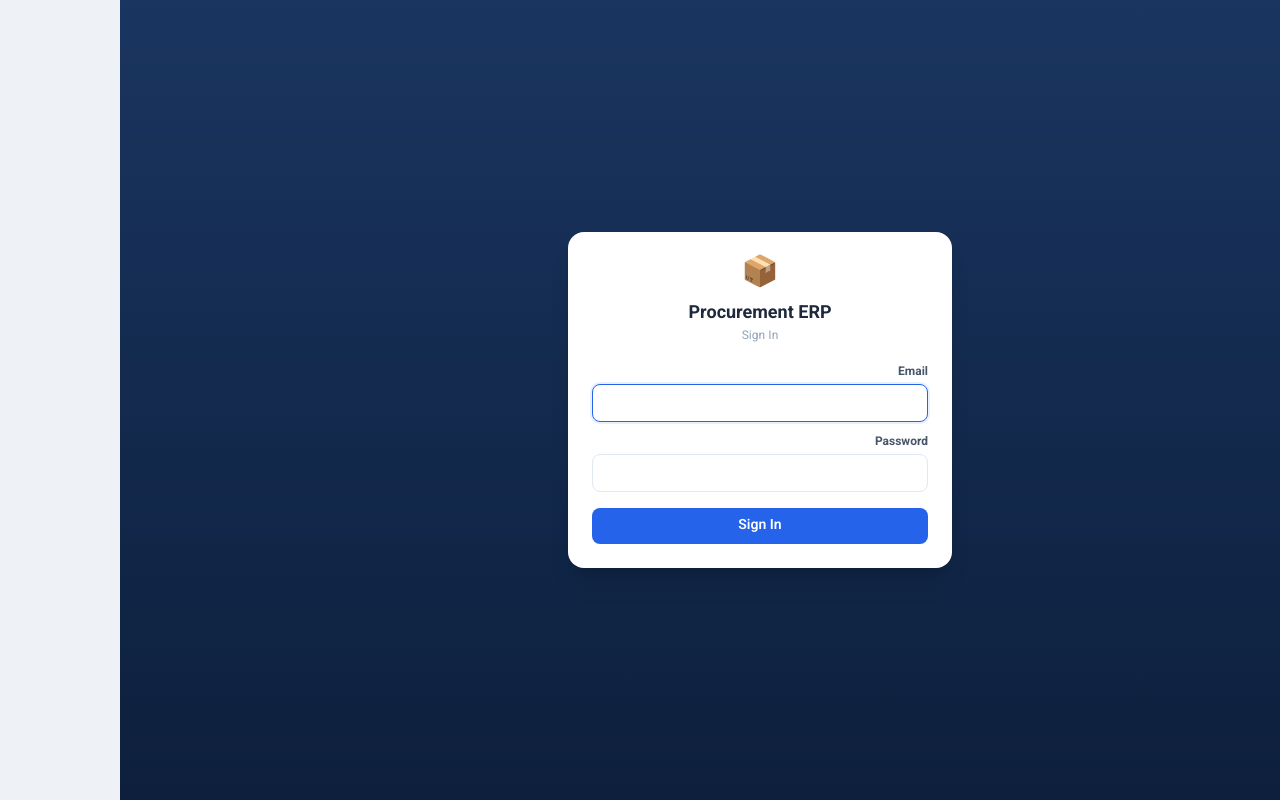
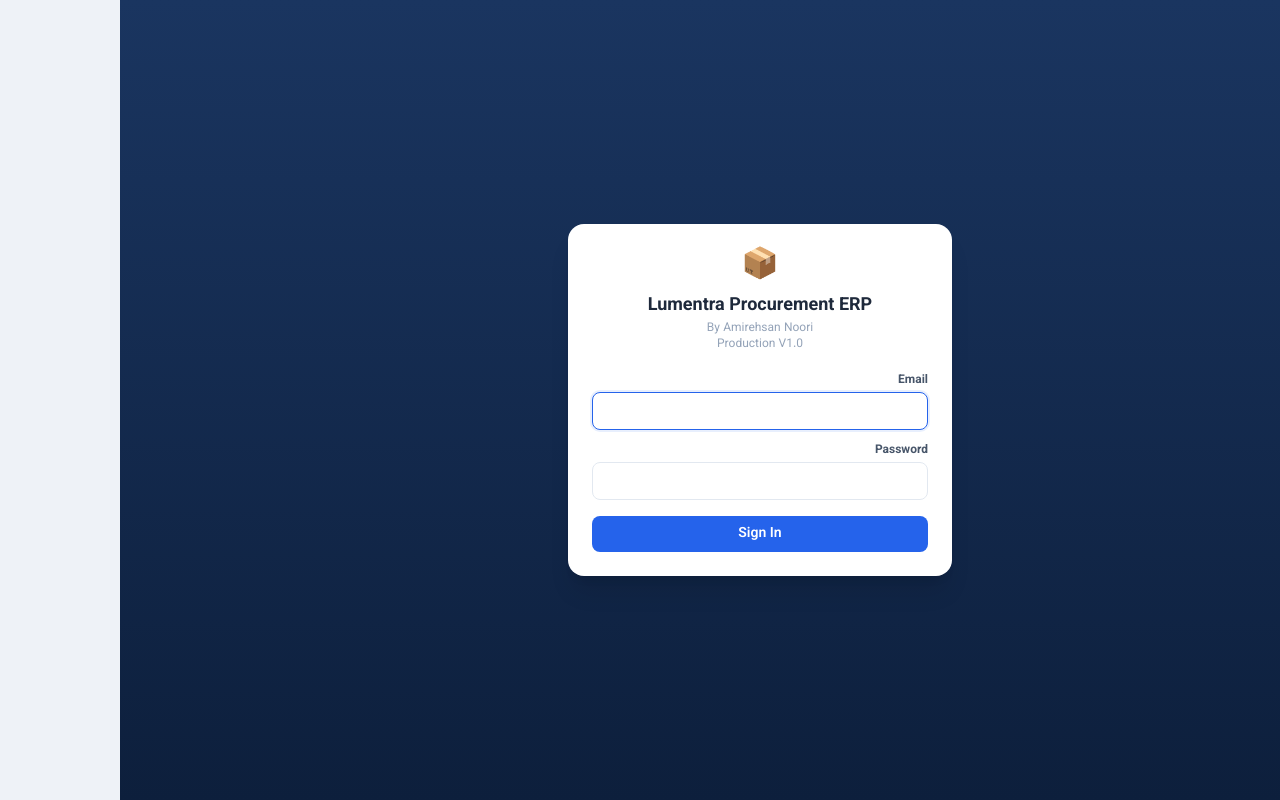
Before and after one commit to AmirehsanNoori/procurement-erp, a React (Vite) app in the folder web/: page /login in a window 1280 px wide. Built offline with nearby package versions, Linux system fonts and the light colour scheme; no server answers.

Commit message:
brand: rename to Lumentra Procurement ERP with author + version subtitle

```diff
--- a/web/index.html
+++ b/web/index.html
@@ -3,20 +3,20 @@
   <head>
     <meta charset="UTF-8" />
     <meta name="viewport" content="width=device-width, initial-scale=1.0, viewport-fit=cover" />
-    <title>ERP خرید و تدارکات</title>
+    <title>Lumentra Procurement ERP</title>
 
     <!-- PWA -->
     <link rel="manifest" href="/manifest.json" />
     <meta name="theme-color" content="#6366f1" />
     <meta name="apple-mobile-web-app-capable" content="yes" />
     <meta name="apple-mobile-web-app-status-bar-style" content="default" />
-    <meta name="apple-mobile-web-app-title" content="ERP خرید" />
+    <meta name="apple-mobile-web-app-title" content="Lumentra ERP" />
     <link rel="apple-touch-icon" sizes="180x180" href="/icon-180.png" />
     <link rel="icon" type="image/png" sizes="192x192" href="/icon-192.png" />
 
     <!-- SEO / description -->
     <meta name="description" content="سیستم یکپارچه مدیریت خرید، بودجه و مالی" />
-    <meta name="application-name" content="ERP خرید" />
+    <meta name="application-name" content="Lumentra ERP" />
 
     <!-- Fonts -->
     <link rel="preconnect" href="https://fonts.googleapis.com" />
--- a/web/src/components/Layout.tsx
+++ b/web/src/components/Layout.tsx
@@ -67,6 +67,7 @@ function Sidebar({ open, onClose, notifCount }: { open: boolean; onClose: () =>
         <div className="border-b border-white/10 px-4 py-4 text-center">
           <div className="text-2xl">📦</div>
           <h2 className="text-sm font-bold text-white">{t('layout.appTitle')}</h2>
+          <p className="text-[10px] text-sky-300">{t('layout.author')}</p>
           <p className="text-[10px] text-sky-300">{t('layout.version')}</p>
         </div>
         <nav className="flex-1 overflow-y-auto py-2">
--- a/web/src/locales/en.json
+++ b/web/src/locales/en.json
@@ -89,7 +89,8 @@
   },
   "auth": {
     "title": "Sign In",
-    "subtitle": "Procurement ERP",
+    "subtitle": "Lumentra Procurement ERP",
+    "author": "By Amirehsan Noori",
     "email": "Email",
     "password": "Password",
     "loginBtn": "Sign In",
@@ -97,8 +98,9 @@
     "error": "Invalid email or password"
   },
   "layout": {
-    "appTitle": "Procurement ERP",
-    "version": "Production v1.0",
+    "appTitle": "Lumentra Procurement ERP",
+    "author": "By Amirehsan Noori",
+    "version": "Production V1.0",
     "menu": "Menu",
     "searchHint": "Search (Ctrl+K)",
     "notifications": "Notifications",
--- a/web/src/locales/fa.json
+++ b/web/src/locales/fa.json
@@ -89,7 +89,8 @@
   },
   "auth": {
     "title": "ورود به سیستم",
-    "subtitle": "Procurement ERP",
+    "subtitle": "Lumentra Procurement ERP",
+    "author": "By Amirehsan Noori",
     "email": "ایمیل",
     "password": "رمز عبور",
     "loginBtn": "ورود",
@@ -97,8 +98,9 @@
     "error": "ایمیل یا رمز عبور اشتباه است"
   },
   "layout": {
-    "appTitle": "Procurement ERP",
-    "version": "Production v1.0",
+    "appTitle": "Lumentra Procurement ERP",
+    "author": "By Amirehsan Noori",
+    "version": "Production V1.0",
     "menu": "منو",
     "searchHint": "جستجو (Ctrl+K)",
     "notifications": "هشدارها",
--- a/web/src/pages/Login.tsx
+++ b/web/src/pages/Login.tsx
@@ -35,7 +35,8 @@ export function Login() {
         <div className="mb-5 text-center">
           <div className="text-3xl">📦</div>
           <h1 className="mt-2 text-lg font-bold">{t('auth.subtitle')}</h1>
-          <p className="text-xs text-slate-400">{t('auth.title')}</p>
+          <p className="text-xs text-slate-400">{t('auth.author')}</p>
+          <p className="text-xs text-slate-400">{t('layout.version')}</p>
         </div>
         {error && (
           <div className="mb-3 rounded-lg border border-rose-200 bg-rose-50 px-3 py-2 text-sm text-rose-700">
```
Also changed, not shown: web/public/manifest.json.
